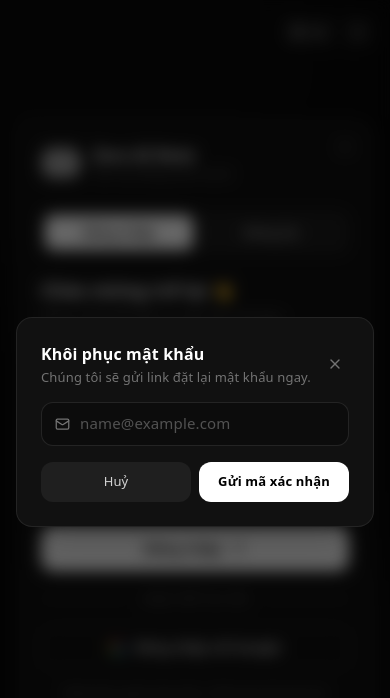
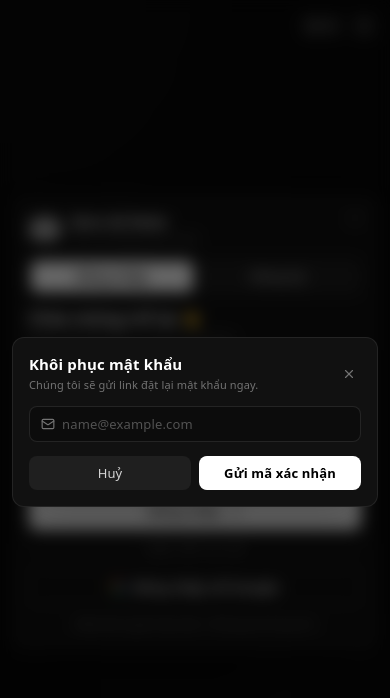
Before and after one commit to CThawngs/Zero-AI-Note, a Next.js app: page /app in a window 390 px wide. Both pictures are taken after a click on the button "Quên mật khẩu?". Shown: the top 698 px of the page. Built offline with nearby package versions, Linux system fonts and the light colour scheme; grey boxes are pictures that could not be loaded.

Commit message:
fix(auth): optimize height of login/signup modal for desktop/tablet/mobile viewports

```diff
--- a/src/components/screens/LoginScreen.tsx
+++ b/src/components/screens/LoginScreen.tsx
@@ -114,17 +114,17 @@ export const LoginScreen: React.FC = () => {
   };
 
   // ── Derived style tokens ──────────────────────────────────────────────────
-  const bg       = isDark ? 'bg-[#080808]'             : 'bg-[#f5f5f5]';
-  const card     = isDark ? 'bg-[#111111] border-white/8' : 'bg-white border-gray-200/80';
-  const inputBg  = isDark ? 'bg-[#0c0c0c] border-white/10 text-white placeholder-neutral-600'
-                          : 'bg-gray-50 border-gray-200 text-black placeholder-gray-400';
+  const bg         = isDark ? 'bg-[#080808]'             : 'bg-[#f5f5f5]';
+  const card       = isDark ? 'bg-[#111111] border-white/8' : 'bg-white border-gray-200/80';
+  const inputBg    = isDark ? 'bg-[#0c0c0c] border-white/10 text-white placeholder-neutral-600'
+                            : 'bg-gray-50 border-gray-200 text-black placeholder-gray-400';
   const inputFocus = isDark ? 'focus:border-white/30 focus:bg-[#111] focus:ring-2 focus:ring-white/5'
                             : 'focus:border-gray-400 focus:bg-white focus:ring-2 focus:ring-black/5';
-  const muted    = isDark ? 'text-neutral-500'           : 'text-gray-500';
-  const sub      = isDark ? 'text-neutral-400'           : 'text-gray-600';
-  const divider  = isDark ? 'border-white/8'             : 'border-gray-200';
-  const tabBg    = isDark ? 'bg-white/5'                 : 'bg-gray-100';
-  const tabActive = isDark ? 'bg-white text-black'       : 'bg-black text-white';
+  const muted      = isDark ? 'text-neutral-500'           : 'text-gray-500';
+  const sub        = isDark ? 'text-neutral-400'           : 'text-gray-600';
+  const divider    = isDark ? 'border-white/8'             : 'border-gray-200';
+  const tabBg      = isDark ? 'bg-white/5'                 : 'bg-gray-100';
+  const tabActive  = isDark ? 'bg-white text-black'       : 'bg-black text-white';
   const tabInactive = isDark ? 'text-neutral-400 hover:text-neutral-200' : 'text-gray-500 hover:text-gray-800';
 
   // ── Input field component ─────────────────────────────────────────────────
@@ -137,9 +137,9 @@ export const LoginScreen: React.FC = () => {
     rightSlot?: React.ReactNode; rightSlot2?: React.ReactNode;
   }) => (
     <div>
-      <label htmlFor={id} className={`block text-xs font-medium mb-1.5 ${sub}`}>{label}</label>
+      <label htmlFor={id} className={`block text-[11px] sm:text-xs font-medium mb-1 ${sub}`}>{label}</label>
       <div className="relative group">
-        <Icon className={`w-[15px] h-[15px] absolute left-3.5 top-1/2 -translate-y-1/2 transition-colors ${
+        <Icon className={`w-3.5 h-3.5 sm:w-[15px] sm:h-[15px] absolute left-3 sm:left-3.5 top-1/2 -translate-y-1/2 transition-colors ${
           focusedField === id ? (isDark ? 'text-neutral-300' : 'text-gray-600') : (isDark ? 'text-neutral-600' : 'text-gray-400')
         }`} />
         <input
@@ -151,7 +151,7 @@ export const LoginScreen: React.FC = () => {
           onFocus={() => setFocusedField(id)}
           onBlur={() => setFocusedField(null)}
           placeholder={placeholder}
-          className={`w-full border rounded-xl pl-9.5 ${rightSlot ? 'pr-10' : 'pr-4'} py-3 text-sm outline-none transition-all duration-200 ${inputBg} ${inputFocus}`}
+          className={`w-full border rounded-lg sm:rounded-xl pl-8 sm:pl-9.5 ${rightSlot ? 'pr-9 sm:pr-10' : 'pr-3 sm:pr-4'} py-2 sm:py-2.5 text-xs sm:text-sm outline-none transition-all duration-200 ${inputBg} ${inputFocus}`}
         />
         {rightSlot}
         {rightSlot2}
@@ -161,79 +161,80 @@ export const LoginScreen: React.FC = () => {
 
   return (
     <div
-      className={`min-h-screen w-full flex items-center justify-center ${bg} transition-colors duration-300 relative overflow-hidden`}
+      className={`min-h-screen w-full flex items-center justify-center p-3 sm:p-4 md:p-6 ${bg} transition-colors duration-300 relative overflow-hidden`}
       onClick={goBackToLanding}
     >
       {/* Ambient glows */}
-      <div className={`absolute -top-48 -left-48 w-[500px] h-[500px] rounded-full blur-3xl pointer-events-none opacity-60 ${isDark ? 'bg-white/3' : 'bg-black/3'}`} />
-      <div className={`absolute -bottom-48 -right-48 w-[500px] h-[500px] rounded-full blur-3xl pointer-events-none opacity-60 ${isDark ? 'bg-white/3' : 'bg-black/3'}`} />
+      <div className={`absolute -top-48 -left-48 w-[400px] h-[400px] rounded-full blur-3xl pointer-events-none opacity-50 ${isDark ? 'bg-white/3' : 'bg-black/3'}`} />
+      <div className={`absolute -bottom-48 -right-48 w-[400px] h-[400px] rounded-full blur-3xl pointer-events-none opacity-50 ${isDark ? 'bg-white/3' : 'bg-black/3'}`} />
 
       {/* Top-right controls */}
-      <div className="absolute top-4 right-4 z-20 flex items-center gap-1.5">
+      <div className="absolute top-3 right-3 sm:top-4 sm:right-4 z-20 flex items-center gap-1.5">
         <button
           id="login-lang-toggle"
           onClick={(e) => { e.stopPropagation(); toggleLanguage(); }}
-          className={`flex items-center gap-1.5 px-2.5 py-1.5 rounded-lg border text-xs font-semibold transition-all cursor-pointer active:scale-95 ${card} ${sub} hover:opacity-80`}
+          className={`flex items-center gap-1 px-2 py-1 sm:px-2.5 sm:py-1.5 rounded-lg border text-[11px] sm:text-xs font-semibold transition-all cursor-pointer active:scale-95 ${card} ${sub} hover:opacity-80`}
         >
-          <Globe className="w-3.5 h-3.5" />
+          <Globe className="w-3 h-3 sm:w-3.5 sm:h-3.5" />
           <span>{language.toUpperCase()}</span>
         </button>
         <button
           id="login-theme-toggle"
           onClick={(e) => { e.stopPropagation(); toggleTheme(); }}
-          className={`p-2 rounded-lg border transition-all cursor-pointer active:scale-95 ${card} ${sub} hover:opacity-80`}
+          className={`p-1.5 sm:p-2 rounded-lg border transition-all cursor-pointer active:scale-95 ${card} ${sub} hover:opacity-80`}
           title={isDark ? t('lightMode') : t('darkMode')}
         >
-          {isDark ? <Sun className="w-3.5 h-3.5" /> : <Moon className="w-3.5 h-3.5" />}
+          {isDark ? <Sun className="w-3.5 h-3.5 sm:w-4 sm:h-4" /> : <Moon className="w-3.5 h-3.5 sm:w-4 sm:h-4" />}
         </button>
       </div>
 
-      {/* Card */}
+      {/* Card — with max-height & clean scrolling for compact viewport optimization */}
       <motion.div
-        initial={{ opacity: 0, y: 20, scale: 0.98 }}
+        initial={{ opacity: 0, y: 15, scale: 0.98 }}
         animate={{ opacity: 1, y: 0, scale: 1 }}
-        transition={{ duration: 0.35, ease: [0.16, 1, 0.3, 1] }}
+        transition={{ duration: 0.3, ease: [0.16, 1, 0.3, 1] }}
         onClick={(e) => e.stopPropagation()}
-        className={`relative z-10 w-full mx-4 max-w-[420px] sm:max-w-md border rounded-2xl shadow-2xl overflow-hidden ${card}`}
+        className={`relative z-10 w-full max-w-[390px] sm:max-w-[420px] max-h-[calc(100vh-2rem)] sm:max-h-[92vh] overflow-y-auto border rounded-xl sm:rounded-2xl shadow-2xl ${card}`}
+        style={{ scrollbarWidth: 'thin' }}
       >
         {/* Close button */}
         <button
           id="btn-close-auth"
           onClick={goBackToLanding}
           title={vi ? 'Thoát' : 'Close'}
-          className={`absolute top-3.5 right-3.5 z-10 w-7 h-7 rounded-full flex items-center justify-center transition-all cursor-pointer active:scale-90 ${
+          className={`absolute top-2.5 right-2.5 sm:top-3 sm:right-3 z-10 w-6 h-6 sm:w-7 sm:h-7 rounded-full flex items-center justify-center transition-all cursor-pointer active:scale-90 ${
             isDark ? 'text-neutral-500 hover:text-neutral-200 hover:bg-white/8' : 'text-gray-400 hover:text-gray-700 hover:bg-gray-100'
           }`}
         >
-          <X className="w-4 h-4" />
+          <X className="w-3.5 h-3.5 sm:w-4 sm:h-4" />
         </button>
 
-        <div className="p-6 sm:p-8">
+        <div className="p-4 sm:p-5 md:p-6">
           {/* Brand header */}
-          <div className="flex items-center gap-3 mb-7">
+          <div className="flex items-center gap-2.5 mb-3.5 sm:mb-4">
             <img
               src="/logo.png"
               alt="Zero AI Note Logo"
-              className="w-10 h-10 rounded-full object-contain flex-shrink-0"
+              className="w-8 h-8 sm:w-9 sm:h-9 rounded-full object-contain flex-shrink-0"
             />
             <div>
-              <h1 className={`text-base font-bold leading-tight ${isDark ? 'text-white' : 'text-black'}`}>
+              <h1 className={`text-sm sm:text-base font-bold leading-tight ${isDark ? 'text-white' : 'text-black'}`}>
                 {t('brandName')}
               </h1>
-              <p className={`text-[11px] leading-tight mt-0.5 ${muted}`}>
+              <p className={`text-[10px] sm:text-[11px] leading-tight mt-0.5 ${muted}`}>
                 {vi ? 'Ghi chú thông minh với AI' : 'AI-powered note taking'}
               </p>
             </div>
           </div>
 
           {/* Tab switcher */}
-          <div className={`flex p-1 rounded-xl gap-1 mb-6 ${tabBg}`}>
+          <div className={`flex p-0.5 sm:p-1 rounded-lg sm:rounded-xl gap-1 mb-3.5 sm:mb-4 ${tabBg}`}>
             {(['login', 'register'] as const).map((tab) => (
               <button
                 key={tab}
                 id={`tab-${tab}`}
                 onClick={() => setActiveTab(tab)}
-                className={`flex-1 py-2 text-[13px] font-semibold rounded-lg transition-all duration-200 cursor-pointer active:scale-[0.98] ${
+                className={`flex-1 py-1.5 sm:py-2 text-xs sm:text-[13px] font-semibold rounded-md sm:rounded-lg transition-all duration-200 cursor-pointer active:scale-[0.98] ${
                   activeTab === tab ? `${tabActive} shadow-sm` : tabInactive
                 }`}
               >
@@ -245,13 +246,13 @@ export const LoginScreen: React.FC = () => {
           </div>
 
           {/* Welcome text */}
-          <div className="mb-6">
-            <h2 className={`text-lg font-bold ${isDark ? 'text-white' : 'text-black'}`}>
+          <div className="mb-3 sm:mb-4">
+            <h2 className={`text-base sm:text-lg font-bold leading-tight ${isDark ? 'text-white' : 'text-black'}`}>
               {activeTab === 'login'
                 ? (vi ? 'Chào mừng trở lại 👋' : 'Welcome back 👋')
                 : (vi ? 'Tạo tài khoản mới ✨' : 'Create your account ✨')}
             </h2>
-            <p className={`text-xs mt-1 ${muted}`}>
+            <p className={`text-[11px] sm:text-xs mt-0.5 ${muted}`}>
               {activeTab === 'login'
                 ? (vi ? 'Đăng nhập để tiếp tục ghi chú của bạn.' : 'Sign in to continue your notes.')
                 : (vi ? 'Bắt đầu miễn phí, không cần thẻ tín dụng.' : 'Start free, no credit card required.')}
@@ -259,16 +260,16 @@ export const LoginScreen: React.FC = () => {
           </div>
 
           {/* Form */}
-          <form onSubmit={activeTab === 'login' ? handleSubmit : handleRegister} className="space-y-4">
+          <form onSubmit={activeTab === 'login' ? handleSubmit : handleRegister} className="space-y-2.5 sm:space-y-3">
             {/* Display name — only on register */}
             <AnimatePresence initial={false}>
               {activeTab === 'register' && (
                 <motion.div
                   key="name-field"
-                  initial={{ opacity: 0, height: 0, marginBottom: 0 }}
-                  animate={{ opacity: 1, height: 'auto', marginBottom: 0 }}
-                  exit={{ opacity: 0, height: 0, marginBottom: 0 }}
-                  transition={{ duration: 0.22, ease: 'easeInOut' }}
+                  initial={{ opacity: 0, height: 0 }}
+                  animate={{ opacity: 1, height: 'auto' }}
+                  exit={{ opacity: 0, height: 0 }}
+                  transition={{ duration: 0.18, ease: 'easeInOut' }}
                   style={{ overflow: 'hidden' }}
                 >
                   <InputField
@@ -297,8 +298,8 @@ export const LoginScreen: React.FC = () => {
 
             {/* Password */}
             <div>
-              <div className="flex items-center justify-between mb-1.5">
-                <label htmlFor="login-password-input" className={`text-xs font-medium ${sub}`}>
+              <div className="flex items-center justify-between mb-1">
+                <label htmlFor="login-password-input" className={`text-[11px] sm:text-xs font-medium ${sub}`}>
                   {vi ? 'Mật khẩu' : 'Password'}
                 </label>
                 {activeTab === 'login' && (
@@ -306,14 +307,14 @@ export const LoginScreen: React.FC = () => {
                     type="button"
                     id="btn-forgot-password"
                     onClick={() => setIsForgotPasswordOpen(true)}
-                    className={`text-[11px] font-medium hover:underline transition-colors cursor-pointer ${isDark ? 'text-neutral-400 hover:text-white' : 'text-gray-500 hover:text-black'}`}
+                    className={`text-[10px] sm:text-[11px] font-medium hover:underline transition-colors cursor-pointer ${isDark ? 'text-neutral-400 hover:text-white' : 'text-gray-500 hover:text-black'}`}
                   >
                     {vi ? 'Quên mật khẩu?' : 'Forgot password?'}
                   </button>
                 )}
               </div>
               <div className="relative">
-                <Lock className={`w-[15px] h-[15px] absolute left-3.5 top-1/2 -translate-y-1/2 transition-colors ${
+                <Lock className={`w-3.5 h-3.5 sm:w-[15px] sm:h-[15px] absolute left-3 sm:left-3.5 top-1/2 -translate-y-1/2 transition-colors ${
                   focusedField === 'login-password-input' ? (isDark ? 'text-neutral-300' : 'text-gray-600') : (isDark ? 'text-neutral-600' : 'text-gray-400')
                 }`} />
                 <input
@@ -325,19 +326,19 @@ export const LoginScreen: React.FC = () => {
                   onFocus={() => setFocusedField('login-password-input')}
                   onBlur={() => setFocusedField(null)}
                   placeholder="••••••••••••"
-                  className={`w-full border rounded-xl pl-9.5 pr-10 py-3 text-sm outline-none transition-all duration-200 ${inputBg} ${inputFocus}`}
+                  className={`w-full border rounded-lg sm:rounded-xl pl-8 sm:pl-9.5 pr-9 sm:pr-10 py-2 sm:py-2.5 text-xs sm:text-sm outline-none transition-all duration-200 ${inputBg} ${inputFocus}`}
                 />
                 <button
                   type="button"
                   id="btn-toggle-password"
                   onClick={() => setShowPassword(!showPassword)}
-                  className={`absolute right-3.5 top-1/2 -translate-y-1/2 transition-colors cursor-pointer ${muted} hover:opacity-80`}
+                  className={`absolute right-3 sm:right-3.5 top-1/2 -translate-y-1/2 transition-colors cursor-pointer ${muted} hover:opacity-80`}
                 >
-                  {showPassword ? <EyeOff className="w-4 h-4" /> : <Eye className="w-4 h-4" />}
+                  {showPassword ? <EyeOff className="w-3.5 h-3.5 sm:w-4 sm:h-4" /> : <Eye className="w-3.5 h-3.5 sm:w-4 sm:h-4" />}
                 </button>
               </div>
               {activeTab === 'register' && (
-                <p className={`text-[11px] mt-1.5 ${muted}`}>
+                <p className={`text-[10px] sm:text-[11px] mt-1 ${muted}`}>
                   {vi ? 'Tối thiểu 8 ký tự.' : 'Minimum 8 characters.'}
                 </p>
               )}
@@ -348,12 +349,12 @@ export const LoginScreen: React.FC = () => {
               type="submit"
               id="btn-submit-auth"
               disabled={isLoading}
-              className={`w-full mt-1 py-3 px-4 rounded-xl font-semibold text-[14px] flex items-center justify-center gap-2 transition-all duration-200 active:scale-[0.98] disabled:opacity-50 cursor-pointer ${
+              className={`w-full mt-1 py-2.5 sm:py-3 px-4 rounded-lg sm:rounded-xl font-semibold text-xs sm:text-[13px] flex items-center justify-center gap-2 transition-all duration-200 active:scale-[0.98] disabled:opacity-50 cursor-pointer ${
                 isDark ? 'bg-white hover:bg-neutral-100 text-black' : 'bg-black hover:bg-gray-900 text-white'
               }`}
             >
               {isLoading ? (
-                <div className="w-4.5 h-4.5 border-[2px] border-current border-t-transparent rounded-full animate-spin" />
+                <div className="w-4 h-4 border-[2px] border-current border-t-transparent rounded-full animate-spin" />
               ) : (
                 <>
                   <span>
@@ -361,19 +362,19 @@ export const LoginScreen: React.FC = () => {
                       ? (vi ? 'Đăng nhập' : 'Sign In')
                       : (vi ? 'Tạo tài khoản miễn phí' : 'Create Free Account')}
                   </span>
-                  <ArrowRight className="w-4 h-4" />
+                  <ArrowRight className="w-3.5 h-3.5 sm:w-4 sm:h-4" />
                 </>
               )}
             </button>
           </form>
 
           {/* Divider */}
-          <div className="relative my-5">
+          <div className="relative my-3 sm:my-4">
             <div className={`absolute inset-0 flex items-center`}>
               <div className={`w-full border-t ${divider}`} />
             </div>
             <div className="relative flex justify-center">
-              <span className={`px-3 text-[11px] font-medium uppercase tracking-wide ${isDark ? 'bg-[#111111]' : 'bg-white'} ${muted}`}>
+              <span className={`px-2.5 text-[10px] sm:text-[11px] font-medium uppercase tracking-wider ${isDark ? 'bg-[#111111]' : 'bg-white'} ${muted}`}>
                 {vi ? 'Hoặc tiếp tục với' : 'Or continue with'}
               </span>
             </div>
@@ -384,11 +385,11 @@ export const LoginScreen: React.FC = () => {
             id="btn-google-login"
             type="button"
             onClick={handleGoogleLogin}
-            className={`w-full py-2.5 px-4 rounded-xl border text-[13px] font-semibold flex items-center justify-center gap-2.5 transition-all cursor-pointer active:scale-[0.98] ${divider} ${
+            className={`w-full py-2 sm:py-2.5 px-4 rounded-lg sm:rounded-xl border text-xs sm:text-[13px] font-semibold flex items-center justify-center gap-2 transition-all cursor-pointer active:scale-[0.98] ${divider} ${
               isDark ? 'hover:bg-white/5 text-neutral-200' : 'hover:bg-gray-50 text-gray-800'
             }`}
           >
-            <svg className="w-4 h-4 shrink-0" viewBox="0 0 24 24">
+            <svg className="w-3.5 h-3.5 sm:w-4 sm:h-4 shrink-0" viewBox="0 0 24 24">
               <path fill="#EA4335" d="M12 5c1.6 0 3 .6 4.1 1.7l3.1-3.1C17.3 1.8 14.8 1 12 1 7.5 1 3.7 3.6 1.9 7.4l3.7 2.9C6.5 7.4 9 5 12 5z" />
               <path fill="#4285F4" d="M23.5 12.3c0-.8-.1-1.6-.2-2.3H12v4.5h6.5c-.3 1.5-1.1 2.8-2.4 3.7l3.7 2.9c2.2-2 3.7-5 3.7-8.8z" />
               <path fill="#FBBC05" d="M5.6 14.7c-.2-.7-.4-1.5-.4-2.7 0-1.1.2-1.9.4-2.7L1.9 6.4C.7 8.8 0 10.4 0 12s.7 3.2 1.9 5.6l3.7-2.9z" />
@@ -398,7 +399,7 @@ export const LoginScreen: React.FC = () => {
           </button>
 
           {/* Footer hint */}
-          <p className={`text-center text-[11px] mt-4 ${muted}`}>
+          <p className={`text-center text-[10px] sm:text-[11px] mt-3 ${muted}`}>
             {vi ? 'Nhấn bên ngoài hoặc dấu ✕ để quay về trang chủ' : 'Click outside or ✕ to return home'}
           </p>
         </div>
@@ -413,7 +414,7 @@ export const LoginScreen: React.FC = () => {
             animate={{ opacity: 1 }}
             exit={{ opacity: 0 }}
             transition={{ duration: 0.2 }}
-            className="fixed inset-0 z-50 flex items-center justify-center p-4 bg-black/60 backdrop-blur-sm"
+            className="fixed inset-0 z-50 flex items-center justify-center p-3 sm:p-4 bg-black/60 backdrop-blur-sm"
             onClick={(e) => { e.stopPropagation(); setIsForgotPasswordOpen(false); }}
           >
             <motion.div
@@ -423,44 +424,44 @@ export const LoginScreen: React.FC = () => {
               exit={{ opacity: 0, scale: 0.95, y: 10 }}
               transition={{ duration: 0.22, ease: [0.16, 1, 0.3, 1] }}
               onClick={(e) => e.stopPropagation()}
-              className={`w-full max-w-sm border rounded-2xl p-6 shadow-2xl ${card}`}
+              className={`w-full max-w-sm max-h-[calc(100vh-2rem)] overflow-y-auto border rounded-xl sm:rounded-2xl p-4 sm:p-5 shadow-2xl ${card}`}
             >
-              <div className="flex items-center justify-between mb-4">
+              <div className="flex items-center justify-between mb-3">
                 <div>
-                  <h3 className={`text-base font-semibold ${isDark ? 'text-white' : 'text-black'}`}>
+                  <h3 className={`text-sm sm:text-base font-semibold ${isDark ? 'text-white' : 'text-black'}`}>
                     {vi ? 'Khôi phục mật khẩu' : 'Password Recovery'}
                   </h3>
-                  <p className={`text-xs mt-0.5 ${muted}`}>
+                  <p className={`text-[11px] mt-0.5 ${muted}`}>
                     {vi ? 'Chúng tôi sẽ gửi link đặt lại mật khẩu ngay.' : "We'll send a reset link immediately."}
                   </p>
                 </div>
                 <button
                   onClick={() => setIsForgotPasswordOpen(false)}
-                  className={`w-7 h-7 flex items-center justify-center rounded-full transition-colors cursor-pointer ${
+                  className={`w-6 h-6 sm:w-7 sm:h-7 flex items-center justify-center rounded-full transition-colors cursor-pointer ${
                     isDark ? 'text-neutral-500 hover:text-neutral-200 hover:bg-white/8' : 'text-gray-400 hover:text-gray-700 hover:bg-gray-100'
                   }`}
                 >
-                  <X className="w-4 h-4" />
+                  <X className="w-3.5 h-3.5 sm:w-4 sm:h-4" />
                 </button>
               </div>
 
-              <form onSubmit={handleForgotPassword} className="space-y-3">
+              <form onSubmit={handleForgotPassword} className="space-y-2.5">
                 <div className="relative">
-                  <Mail className={`w-[15px] h-[15px] absolute left-3.5 top-1/2 -translate-y-1/2 ${muted}`} />
+                  <Mail className={`w-3.5 h-3.5 sm:w-[15px] sm:h-[15px] absolute left-3 sm:left-3.5 top-1/2 -translate-y-1/2 ${muted}`} />
                   <input
                     type="email"
                     required
                     value={forgotEmail}
                     onChange={(e) => setForgotEmail(e.target.value)}
                     placeholder="name@example.com"
-                    className={`w-full border rounded-xl pl-9.5 pr-4 py-2.5 text-sm outline-none transition-all duration-200 ${inputBg} ${inputFocus}`}
+                    className={`w-full border rounded-lg sm:rounded-xl pl-8 sm:pl-9.5 pr-3 sm:pr-4 py-2 sm:py-2.5 text-xs sm:text-sm outline-none transition-all duration-200 ${inputBg} ${inputFocus}`}
                   />
                 </div>
                 <div className="flex gap-2 pt-1">
                   <button
                     type="button"
                     onClick={() => setIsForgotPasswordOpen(false)}
-                    className={`flex-1 py-2.5 rounded-xl text-[13px] font-medium cursor-pointer active:scale-[0.98] transition-all ${
+                    className={`flex-1 py-2 rounded-lg sm:rounded-xl text-xs sm:text-[13px] font-medium cursor-pointer active:scale-[0.98] transition-all ${
                       isDark ? 'bg-white/6 text-neutral-300 hover:bg-white/10' : 'bg-gray-100 text-gray-700 hover:bg-gray-200'
                     }`}
                   >
@@ -468,7 +469,7 @@ export const LoginScreen: React.FC = () => {
                   </button>
                   <button
                     type="submit"
-                    className={`flex-1 py-2.5 rounded-xl text-[13px] font-semibold cursor-pointer active:scale-[0.98] transition-all ${
+                    className={`flex-1 py-2 rounded-lg sm:rounded-xl text-xs sm:text-[13px] font-semibold cursor-pointer active:scale-[0.98] transition-all ${
                       isDark ? 'bg-white text-black hover:bg-neutral-100' : 'bg-black text-white hover:bg-gray-900'
                     }`}
                   >
```
